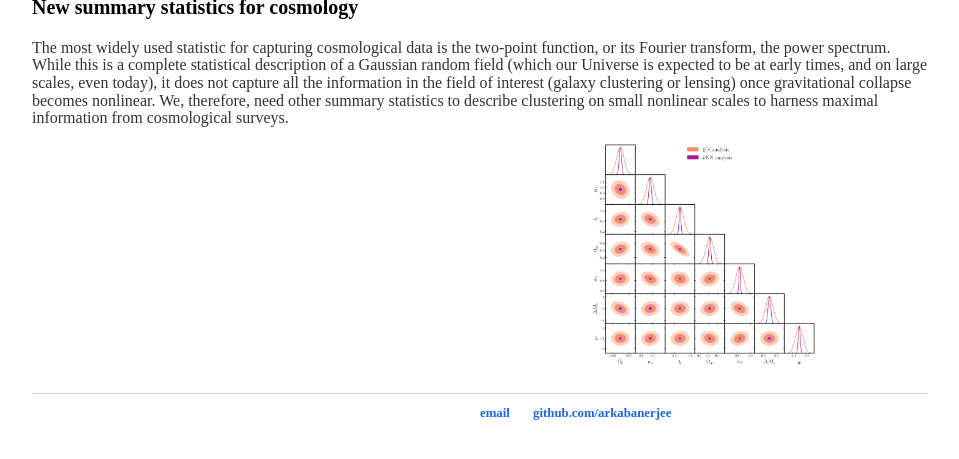
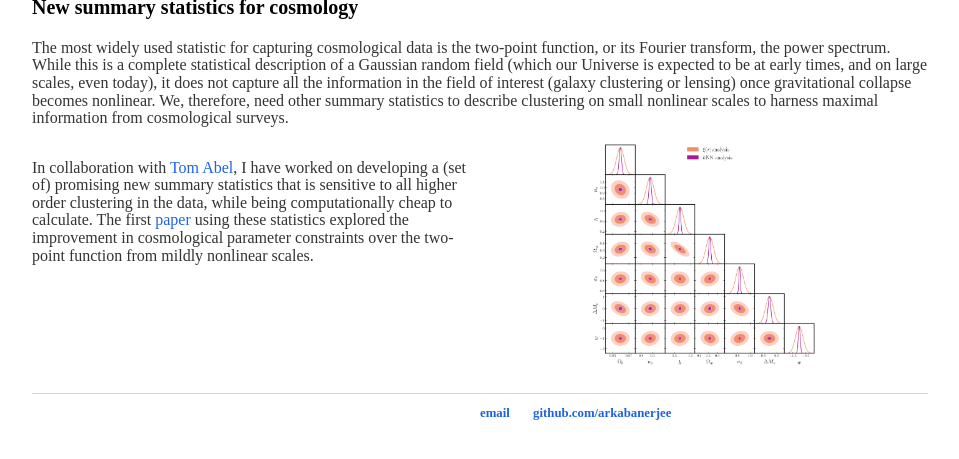
Before and after one commit to arkabanerjee/arkabanerjee.github.io, a Jekyll site: the page built from research/index.html, in a window 1280 px wide and 900 px high, scrolled down 1186 px, cut to the strip 419-878 px from the top of the window. Shown: the whole strip, without its empty margins (160-1119 px from the left). Built offline with Jekyll 4.4.1, drawn with Linux system fonts in a browser that asks for light colours; some of the changed text lies outside the part shown.

```diff
--- a/research/index.html
+++ b/research/index.html
@@ -6,7 +6,7 @@
 <div class="blurb">
     <p>A large part of my research focuses on understanding the process of structure formation in the Universe, and using it to inform our models of fundmental physics. Here are some of the specific questions and techniques I have worked on:</p>
     <h3>Neutrino mass measurements from cosmology</h3>
-    <p>Neutrinos are the lightest Standard Model particles, but the number density of relic neutrinos from the early Universe are high enough that they affect the formation and growth of structure in the Universe. The size of the effect on various cosmological observables is directly proportional to the total mass of the three neutrino mass eigenstates. Turning this around, precise measurements from cosmology can help constrain the neutrino mass. This is going to be one of the main targets for upcoming cosmological surveys. In this <a href="https://arxiv.org/abs/1612.07126">paper</a>, we investigated how well the neutrino masses can be constrained by combining measurements on large scales (where linear perturbation theory is valid) from two of these experiments, the <a href="https://www.lsst.org/about">LSST</a> at <a href="https://www.vro.org/">VRO</a>, and the CMB-S4 experiment.</p>
+    <p>Neutrinos are the lightest Standard Model particles, but the number density of relic neutrinos from the early Universe are high enough that they affect the formation and growth of structure in the Universe. The size of the effect on various cosmological observables is directly proportional to the total mass of the three neutrino mass eigenstates. Turning this around, precise measurements from cosmology can help constrain the neutrino mass. This is going to be one of the main targets for upcoming cosmological surveys. In this <a href="https://arxiv.org/abs/1612.07126">paper</a>, we investigated how well the neutrino masses can be constrained by combining measurements on large scales (where linear perturbation theory is valid) from two of these experiments, the <a href="https://www.lsst.org/about">LSST</a> at <a href="https://www.vro.org/">VRO</a>, and the <a href="CMB-S4">CMB-S4</a> experiment.</p>
     <p></p>
     <div style="width: 100%;">
         <div style="width: 50%; height: 600px; float: left;">
@@ -35,7 +35,7 @@
     <p>The most widely used statistic for capturing cosmological data is the two-point function, or its Fourier transform, the power spectrum. While this is a complete statistical description of a Gaussian random field (which our Universe is expected to be at early times, and on large scales, even today), it does not capture all the information in the field of interest (galaxy clustering or lensing) once gravitational collapse becomes nonlinear. We, therefore, need other summary statistics to describe clustering on small nonlinear scales to harness maximal information from cosmological surveys.</p>
 	<div style="width: 100%;">
         <div style="width: 50%; height: 300px; float: left;">
-
+            <p>In collaboration with <a href="https://tomabel.org/Home/Welcome.html">Tom Abel</a>, I have worked on developing a (set of) promising new  summary statistics that is sensitive to all higher order clustering in the data, while being computationally cheap to calculate. The first <a href="https://arxiv.org/abs/2007.13342">paper</a> using these statistics explored the improvement in cosmological parameter constraints over the two-point function from mildly nonlinear scales. </p>
         </div>
         <div style="margin-left: 50%; height: 250px;">
             <img src="halo_constraints.png"  class="center">
```
